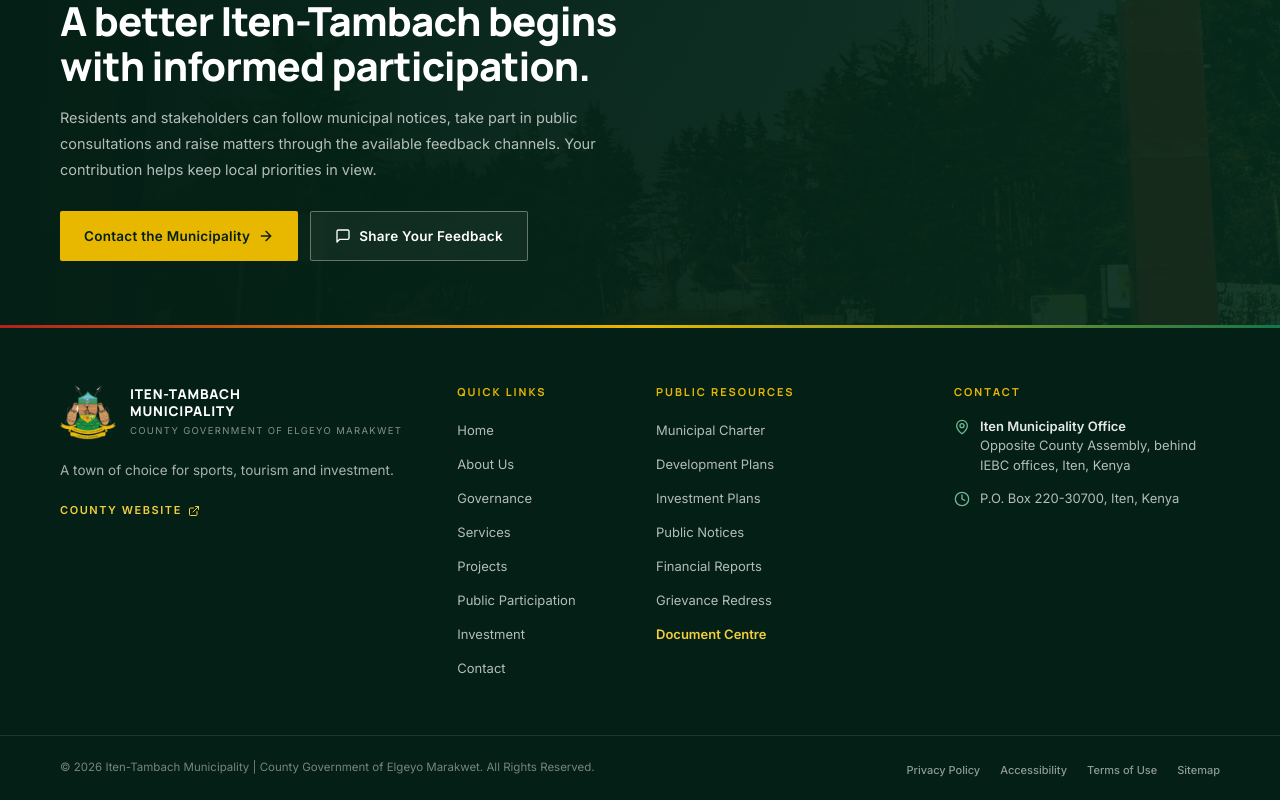
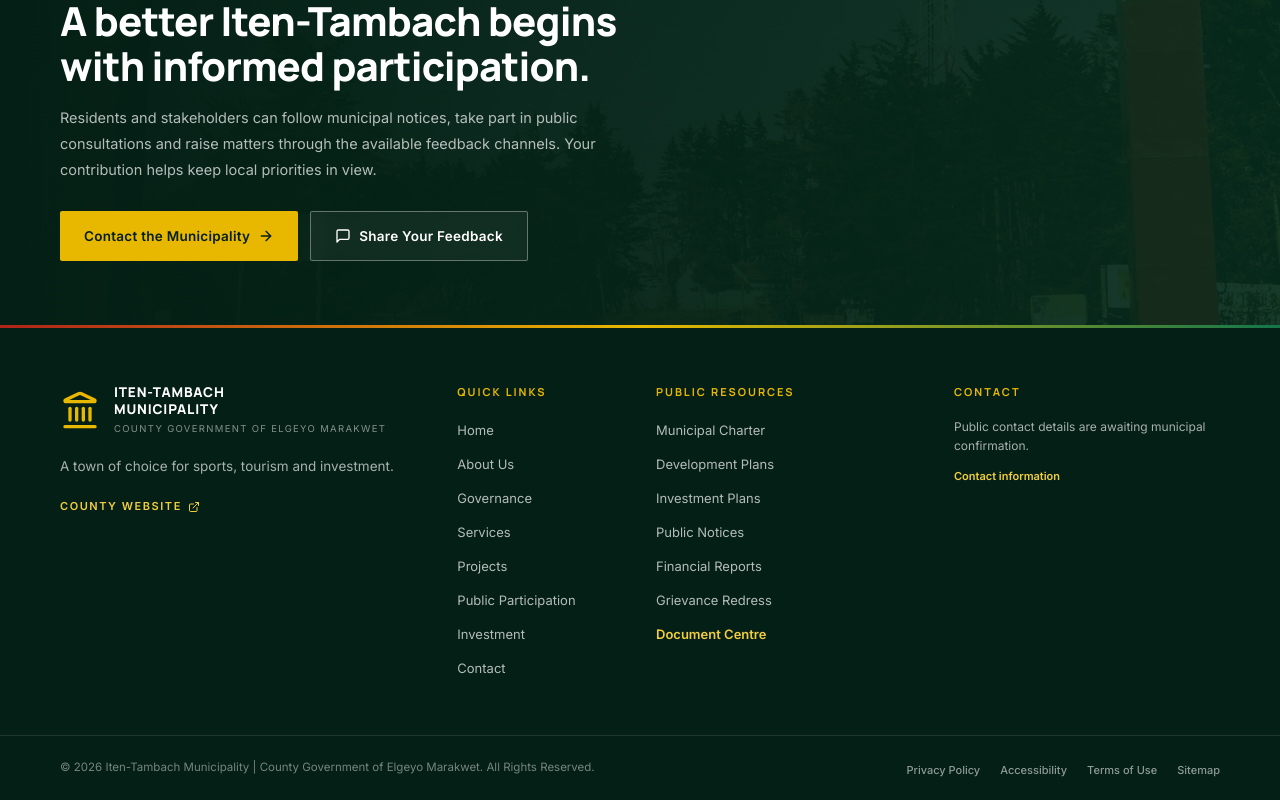
Before and after one commit to kikie254/municp, a Next.js app: page / in a window 1280 px wide. Shown: the part 6480-7280 px from the top of the page. Built offline with nearby package versions, Linux system fonts and the light colour scheme; no server answers.

Commit message:
Remove unverified footer contact details and crest

```diff
--- a/components/SiteFooter.tsx
+++ b/components/SiteFooter.tsx
@@ -1,6 +1,5 @@
 import Link from "next/link";
-import Image from "next/image";
-import { MapPin, Clock, ExternalLink } from "lucide-react";
+import { Landmark, ExternalLink } from "lucide-react";
 import { legalLinks, quickLinks, resourceLinks, site } from "@/lib/site";
 
 export function SiteFooter() {
@@ -12,13 +11,7 @@ export function SiteFooter() {
       <div className="shell grid gap-10 py-14 sm:grid-cols-2 lg:grid-cols-12 lg:gap-8">
         <div className="lg:col-span-4">
           <div className="flex items-center gap-3.5">
-            <Image
-              src="/brand/elgeyo-marakwet-crest.png"
-              alt="Official crest of the County Government of Elgeyo Marakwet"
-              width={64}
-              height={64}
-              className="h-14 w-14 object-contain"
-            />
+            <Landmark className="h-10 w-10 text-gold-400" aria-hidden="true" />
             <div>
               <p className="font-display text-[13.5px] font-extrabold uppercase leading-tight tracking-[0.06em] text-white">
                 Iten-Tambach
@@ -76,20 +69,9 @@ export function SiteFooter() {
 
         <div className="lg:col-span-3">
           <h2 className="text-[11px] font-bold uppercase tracking-[0.18em] text-gold-400">Contact</h2>
-          <ul className="mt-4 space-y-3.5 text-[13px] text-white/70">
-            <li className="flex gap-2.5">
-              <MapPin className="mt-0.5 h-4 w-4 shrink-0 text-green-300" aria-hidden="true" />
-              <span>
-                <span className="block font-semibold text-white/90">{site.contact.office}</span>
-                {site.contact.physical}
-              </span>
-            </li>
-            <li className="flex gap-2.5">
-              <Clock className="mt-0.5 h-4 w-4 shrink-0 text-green-300" aria-hidden="true" />
-              <span>{site.contact.postal}</span>
-            </li>
-          </ul>
-        </div>
+          <p className="mt-4 text-[12px] leading-relaxed text-white/65">Public contact details are awaiting municipal confirmation.</p>
+          <Link href="/contact" className="mt-3 inline-flex text-[11px] font-semibold text-gold-300 hover:text-gold-200">Contact information</Link>
+      </div>
       </div>
 
       <div className="border-t border-white/10">
```
